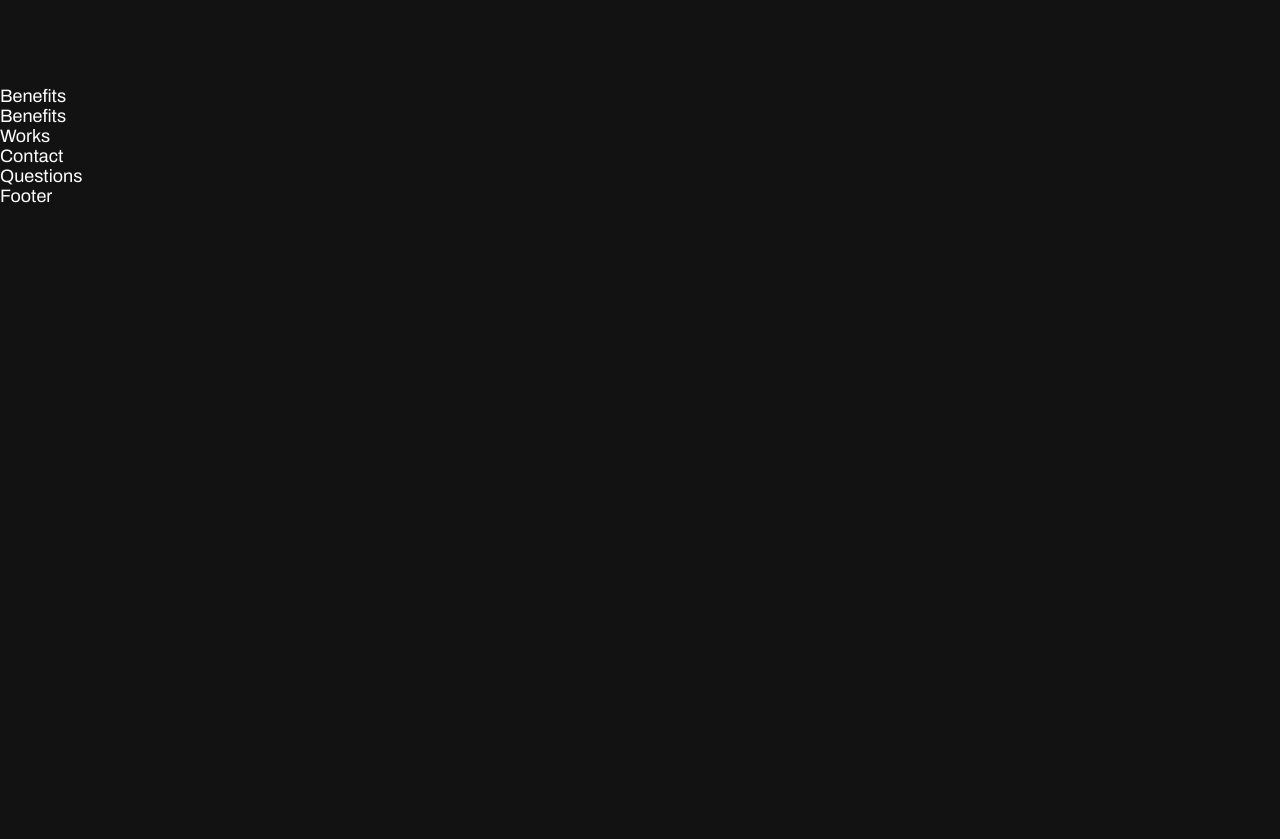
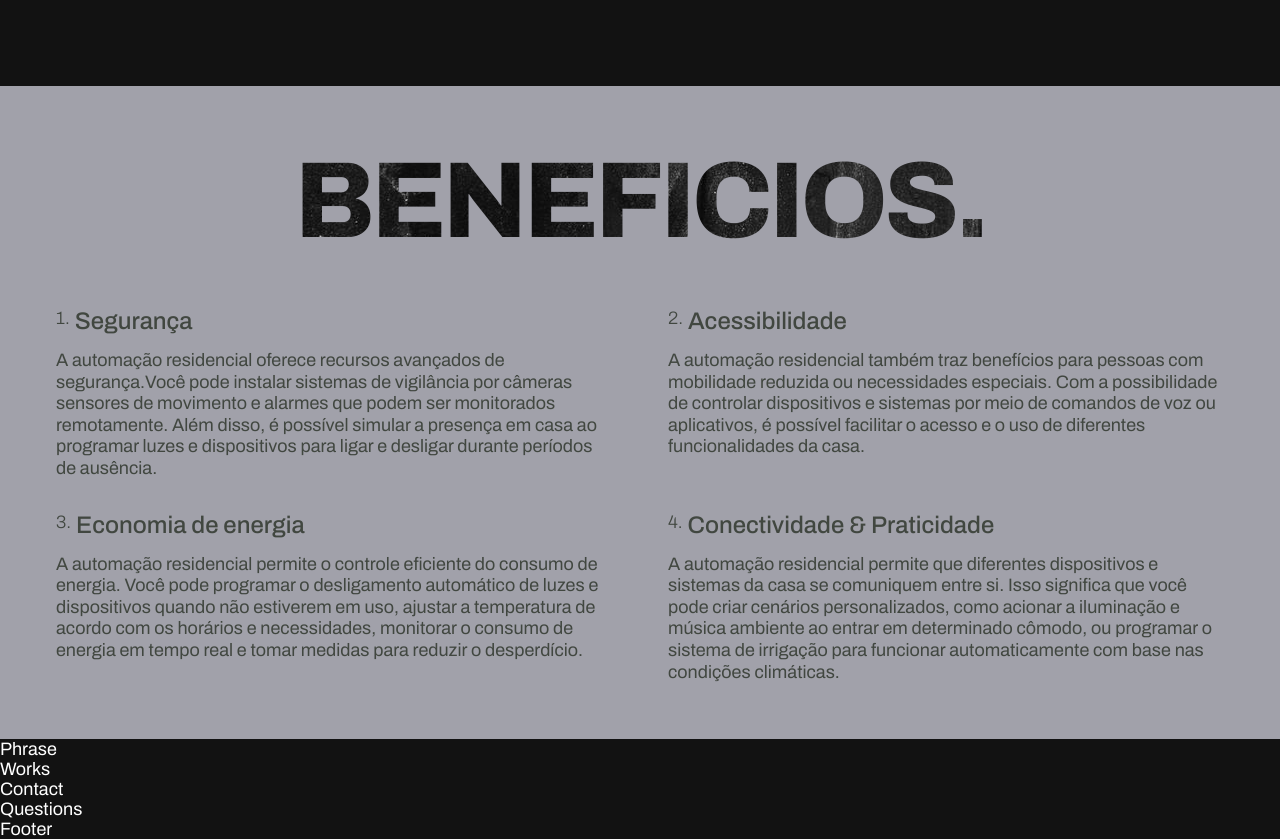
Before and after one commit to kauadeoliveira/techinlar, a Next.js app: page / in a window 1280 px wide. Shown: the part 1440-2279 px from the top of the page. Before the commit the page ends 1646 px from the top, so only its background shows below. Built offline with nearby package versions, Linux system fonts and the light colour scheme.

Commit message:
feat: Created and styling Section Benefits

```diff
--- a/src/Sections/About/style.scss
+++ b/src/Sections/About/style.scss
@@ -52,7 +52,7 @@
     .about__image {
       order: 1;
       height: 550px;
-      width: 400px;
+      min-width: 400px;
     }
 
     .about__text {
@@ -83,10 +83,18 @@
     }
   }
 
+  @media (min-width: $desktop) {
+    .about__text {
+      h3 {
+        font-size: 2.5rem;
+      }
+    }
+  }
+
   @media (min-width: $desktop_lg) {
     .about__image {
-      height: 620px;
-      min-width: 450px;
+      height: 715px;
+      min-width: 520px;
     }
     .about__text{
       max-width: 1000px;
--- a/src/Sections/Benefits/index.tsx
+++ b/src/Sections/Benefits/index.tsx
@@ -1,9 +1,56 @@
 import React from 'react';
+import './style.scss';
+
+interface BenefitsCardsData {
+  id: number;
+  title: string;
+  description: string;
+}
 
 export default function Benefits() {
+  const benefitsCardsData: BenefitsCardsData[] = [
+    {
+      id: 1,
+      title: 'Segurança',
+      description: 'A automação residencial oferece recursos avançados de segurança.Você pode instalar sistemas de vigilância por câmeras sensores de movimento e alarmes que podem ser monitorados remotamente. Além disso, é possível simular a presença em casa ao programar luzes e dispositivos para ligar e desligar durante períodos de ausência.',
+    },
+    {
+      id: 2,
+      title: 'Acessibilidade',
+      description: 'A automação residencial também traz benefícios para pessoas com mobilidade reduzida ou necessidades especiais. Com a possibilidade de controlar dispositivos e sistemas por meio de comandos de voz ou aplicativos, é possível facilitar o acesso e o uso de diferentes funcionalidades da casa.',
+    },
+    {
+      id: 3,
+      title: 'Economia de energia',
+      description: 'A automação residencial permite o controle eficiente do consumo de energia. Você pode programar o desligamento automático de luzes e dispositivos quando não estiverem em uso, ajustar a temperatura de acordo com os horários e necessidades, monitorar o consumo de energia em tempo real e tomar medidas para reduzir o desperdício.',
+    },
+    {
+      id: 4,
+      title: 'Conectividade & Praticidade',
+      description: 'A automação residencial permite que diferentes dispositivos e sistemas da casa se comuniquem entre si. Isso significa que você pode criar cenários personalizados, como acionar a iluminação e música ambiente ao entrar em determinado cômodo, ou programar o sistema de irrigação para funcionar automaticamente com base nas condições climáticas.',
+    },
+  ];
+
   return (
-    <section>
-      Benefits
+    <section className="benefits">
+      <div className="benefits__title">
+        <h2>Beneficios.</h2>
+      </div>
+      <ul className="benefits__cards">
+        {benefitsCardsData.map((card) => {
+          // destructure
+          const { id, title, description } = card;
+          return (
+            <li key={id} className="benefits__cards__card">
+              <div>
+                <span>{id}</span>
+                <h3>{title}</h3>
+              </div>
+              <p>{description}</p>
+            </li>
+          );
+        })}
+      </ul>
     </section>
   );
 }
--- /dev/null
+++ b/src/Sections/Benefits/style.scss
@@ -0,0 +1,124 @@
+@import '../../styles/mixins.scss';
+@import '../../styles/variables.scss';
+
+.benefits {
+  @include section-padding;
+  background: #A1A1AA;
+  color: $txt-color-02;
+
+  .benefits__title {
+    font-size: 2rem;
+    text-align: center;
+    text-transform: uppercase;
+    background-image: url('/benefits-bg.jpg');
+    background-attachment: fixed;
+    background-position: center;
+    background-clip: text;
+    -moz-background-clip: text;
+    -webkit-background-clip: text;
+    margin-bottom: 48px;
+
+    h2 {
+      color: transparent;
+      font-weight: 800;
+      letter-spacing: -4px;
+    }
+  }
+
+  .benefits__cards {
+    display: grid;
+    row-gap: 56px;
+    .benefits__cards__card {
+      list-style: none;
+      div {
+        display: flex;
+        margin-bottom: 16px;
+        gap: 5px;
+
+        span {
+          font-weight: 300;
+        }
+
+        span::after {
+          content: '.';
+        }
+
+        h3 {
+          font-weight: 500;
+          font-size: 1.5rem;
+        }
+      }
+    }
+  }
+
+  @media (min-width: $mobile){
+    .benefits__title {
+      font-size: 2.5rem;
+    }
+  }
+
+  @media (min-width: $tablet) {
+    .benefits__title {
+      font-size: 4.5rem;
+    }
+  }
+
+  @media (min-width: $laptop) {
+    .benefits__cards {
+      grid-template-columns: 1fr 1fr;
+      column-gap: 56px;
+      row-gap: 32px;
+    }
+  }
+
+  @media (min-width: $notebook) {
+    .benefits__title {
+      font-size: 7rem;
+      margin-bottom: 56px;
+    }
+  }
+
+  @media (min-width: $desktop) {
+    .benefits__title{
+      font-size: 8.5rem;
+      margin-bottom: 80px;
+    }
+
+    .benefits__cards {
+      column-gap: 120px;
+      row-gap: 90px;
+
+      .benefits__cards__card {
+        div {
+          h3 {
+            font-size: 2rem;
+          }
+        }
+      }
+    }
+  }
+
+  @media (min-width: $desktop_lg) {
+    .benefits__title{
+      font-size: 11rem;
+      margin-bottom: 120px;
+    }
+
+    .benefits__cards {
+      column-gap: 240px;
+      row-gap: 150px;
+
+      .benefits__cards__card {
+        span, p {
+          font-size: 1.5rem;
+        }
+
+        div {
+          h3 {
+            font-size: 2.5rem;
+          }
+        }
+      }
+    }
+  }
+}
--- a/src/Sections/Phrase/index.tsx
+++ b/src/Sections/Phrase/index.tsx
@@ -3,7 +3,7 @@ import React from 'react';
 export default function Phrase() {
   return (
     <section>
-      Benefits
+      Phrase
     </section>
   );
 }
--- a/src/styles/main.scss
+++ b/src/styles/main.scss
@@ -18,7 +18,7 @@ body {
     font-size: 18px;
   }
 
-  @media (min-width: $desktop_lg) {
+  @media (min-width: $desktop) {
     font-size: 20px;
   }
 }
--- a/src/styles/variables.scss
+++ b/src/styles/variables.scss
@@ -6,7 +6,7 @@ $txt-color-01: #F9DC4A;
 $txt-color-02: #414740;
 $txt-color-03: #FDFFFC;
 
-$mobile: 375px;
+$mobile: 425px;
 $tablet: 768px;
 $laptop: 1024px;
 $notebook: 1325px;
```
Also changed, not shown: public/benefits-bg.jpg (added), public/benefits-bg.png (added).
